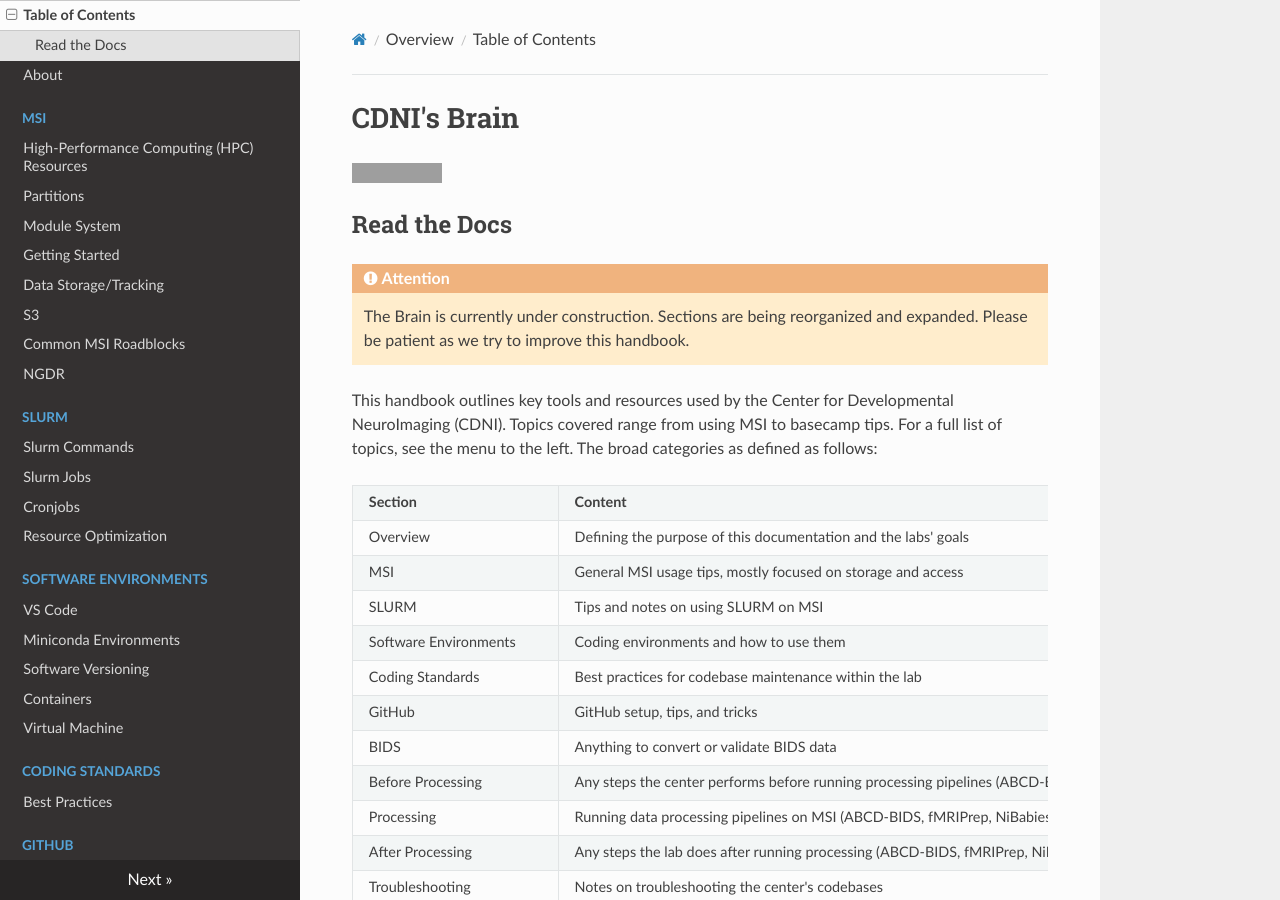
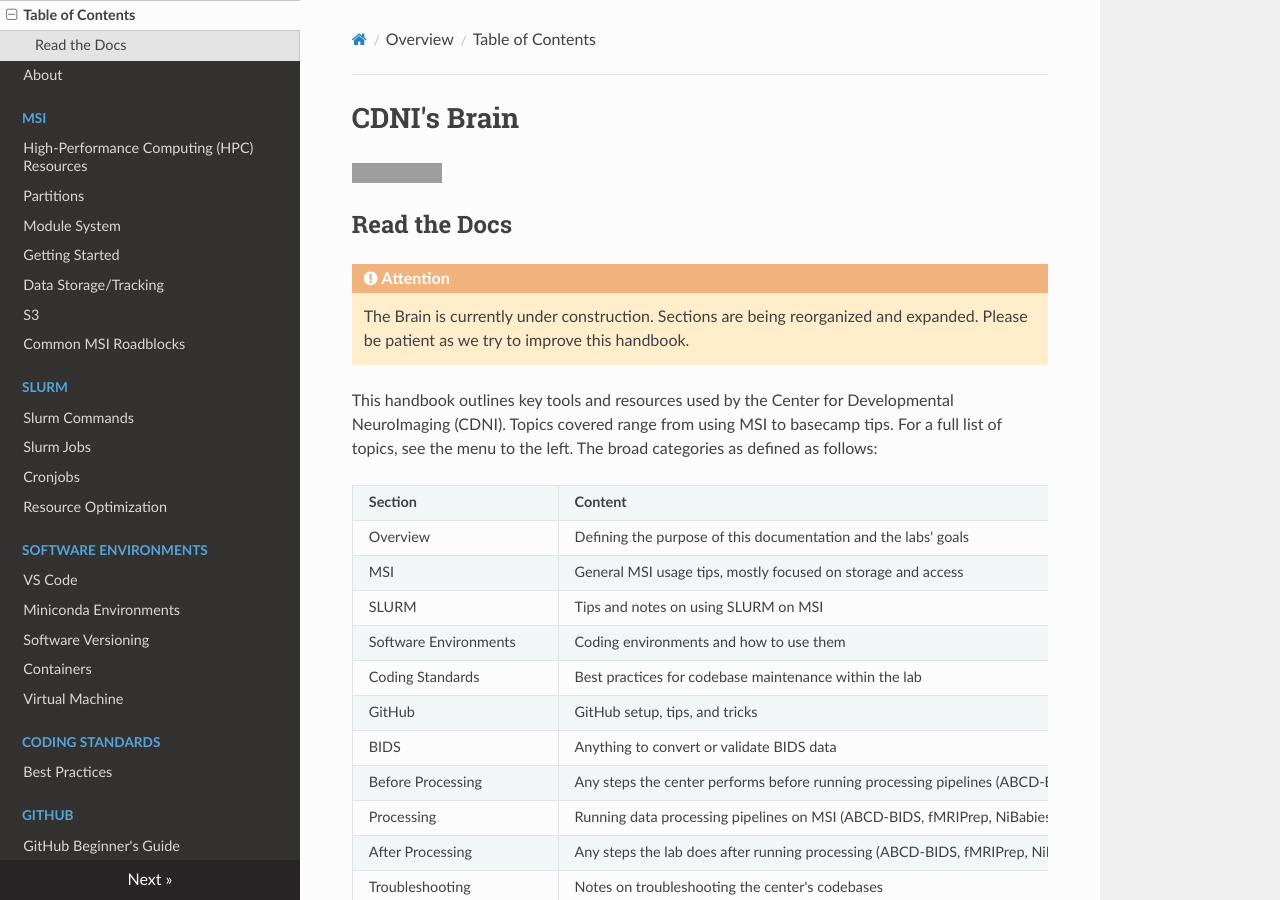
Before and after one commit to DCAN-Labs/cdni-brain, an MkDocs documentation site: the page built from docs/index.md, in a window 1280 px wide and 900 px high. Built offline with MkDocs 1.6.1, drawn with Linux system fonts in a browser that asks for light colours; nearby versions of some CDN libraries; grey boxes are pictures that could not be loaded.

Commit message:
move ngdr under storage

```diff
--- a/mkdocs.yml
+++ b/mkdocs.yml
@@ -15,7 +15,6 @@ nav:
       - Data Storage/Tracking: storage.md
       - S3: s3.md
       - Common MSI Roadblocks: roadblocks.md
-      - NGDR: ngdr.md
   - SLURM:
       - Slurm Commands: slurm.md
       - Slurm Jobs: slurm-params.md
```
Also changed, not shown: docs/ngdr.md (deleted, +0 -3 lines), docs/storage.md (+4 -0 lines).
